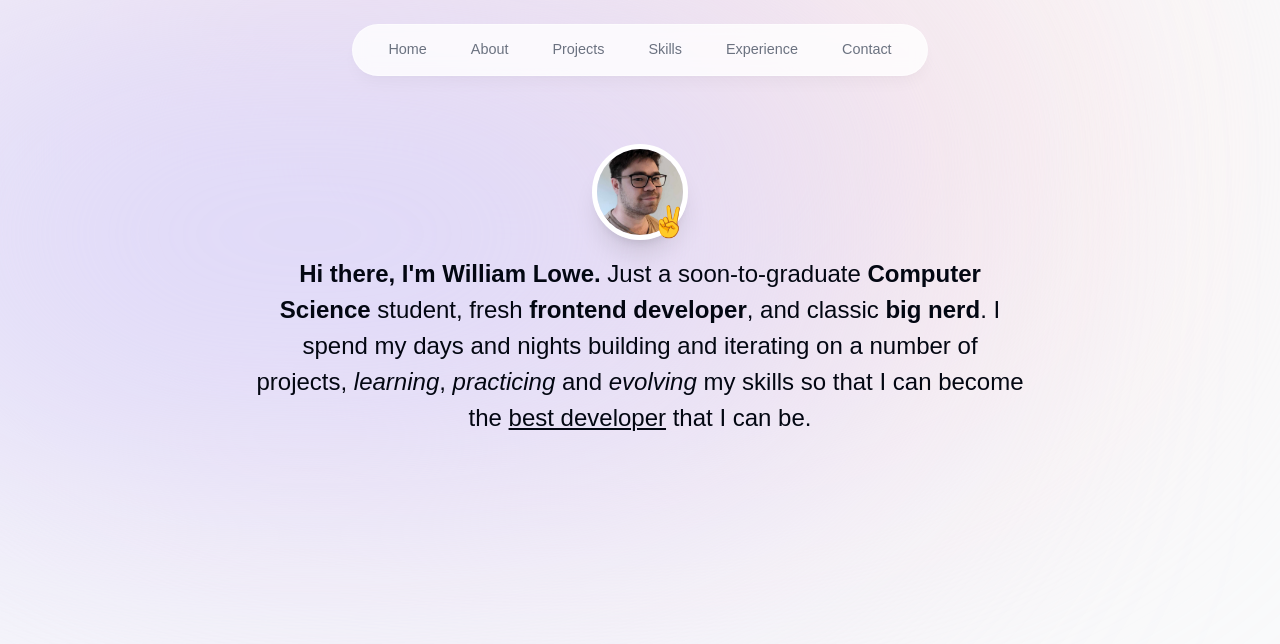
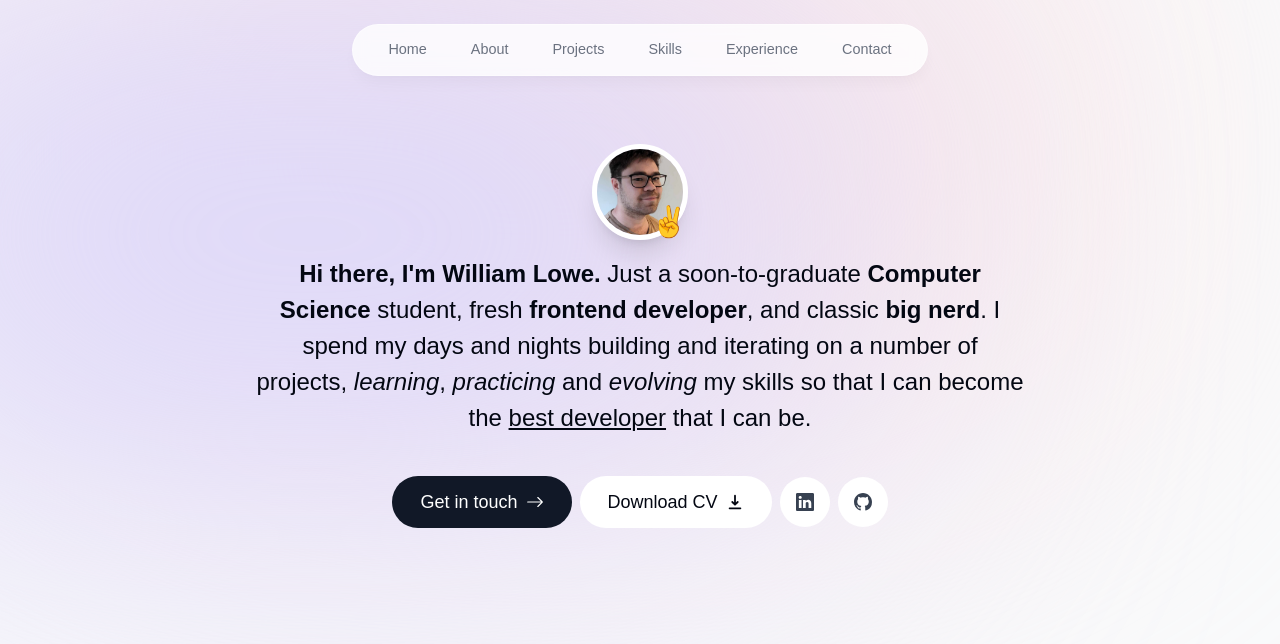
Before and after one commit to williamalowe/next-portfolio, a Next.js app: page / in a window 1280 px wide. Shown: the top 644 px of the page. Built offline with nearby package versions, Linux system fonts and the light colour scheme; a web font is replaced by a local one.

Commit message:
feat: add intro links

```diff
--- a/src/components/intro.tsx
+++ b/src/components/intro.tsx
@@ -2,6 +2,9 @@
 
 import { motion } from "framer-motion";
 import Image from "next/image";
+import Link from "next/link";
+import { BsArrowRight, BsGithub, BsLinkedin } from "react-icons/bs";
+import { HiDownload } from "react-icons/hi";
 
 export default function Intro() {
   return (
@@ -76,6 +79,30 @@
         <span className="italic">evolving</span> my skills so that I can become
         the <span className="underline">best developer</span> that I can be.
       </motion.p>
+
+      <motion.div
+        className="flex flex-col sm:flex-row gap-2 px-4 items-center justify-center text-lg font-medium"
+        initial={{
+          opacity: 0,
+          y: 100
+        }}
+        animate={{
+          opacity: 1,
+          y: 0
+        }}
+        transition={{
+          delay: 0.1
+        }}
+      >
+        <Link href='#contact' className="bg-gray-900 text-white px-7 py-3 flex items-center gap-2 rounded-full">
+          Get in touch <BsArrowRight />
+        </Link>
+        <a className="bg-white px-7 py-3 flex items-center gap-2 rounded-full">
+          Download CV <HiDownload />
+        </a>
+        <a href="" className="bg-white text-gray-700 p-4 flex items-center gap-2 rounded-full"><BsLinkedin/></a>
+        <a href="" className="bg-white text-gray-700 p-4 flex items-center gap-2 rounded-full"><BsGithub/></a>
+      </motion.div>
     </section>
   );
 }
```
